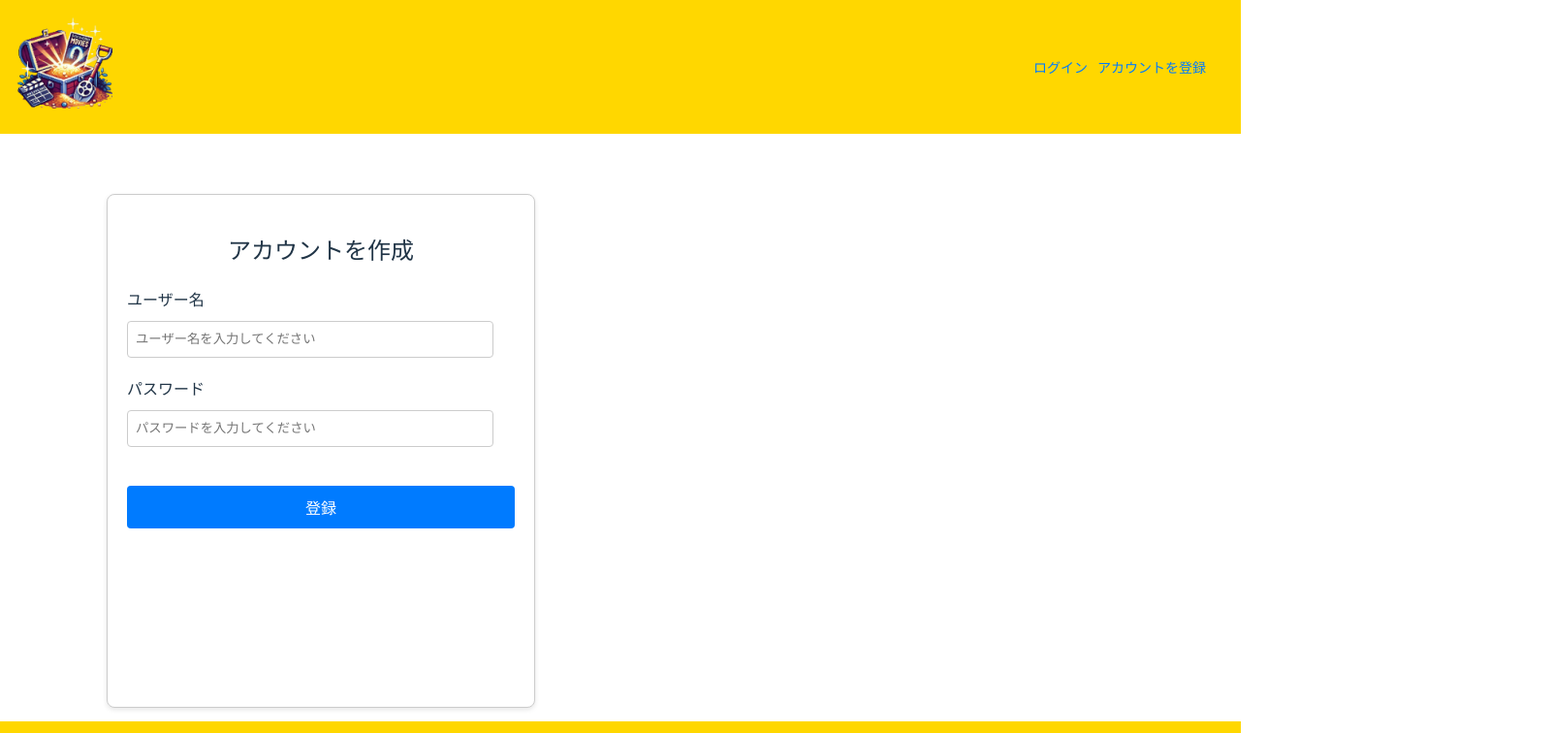
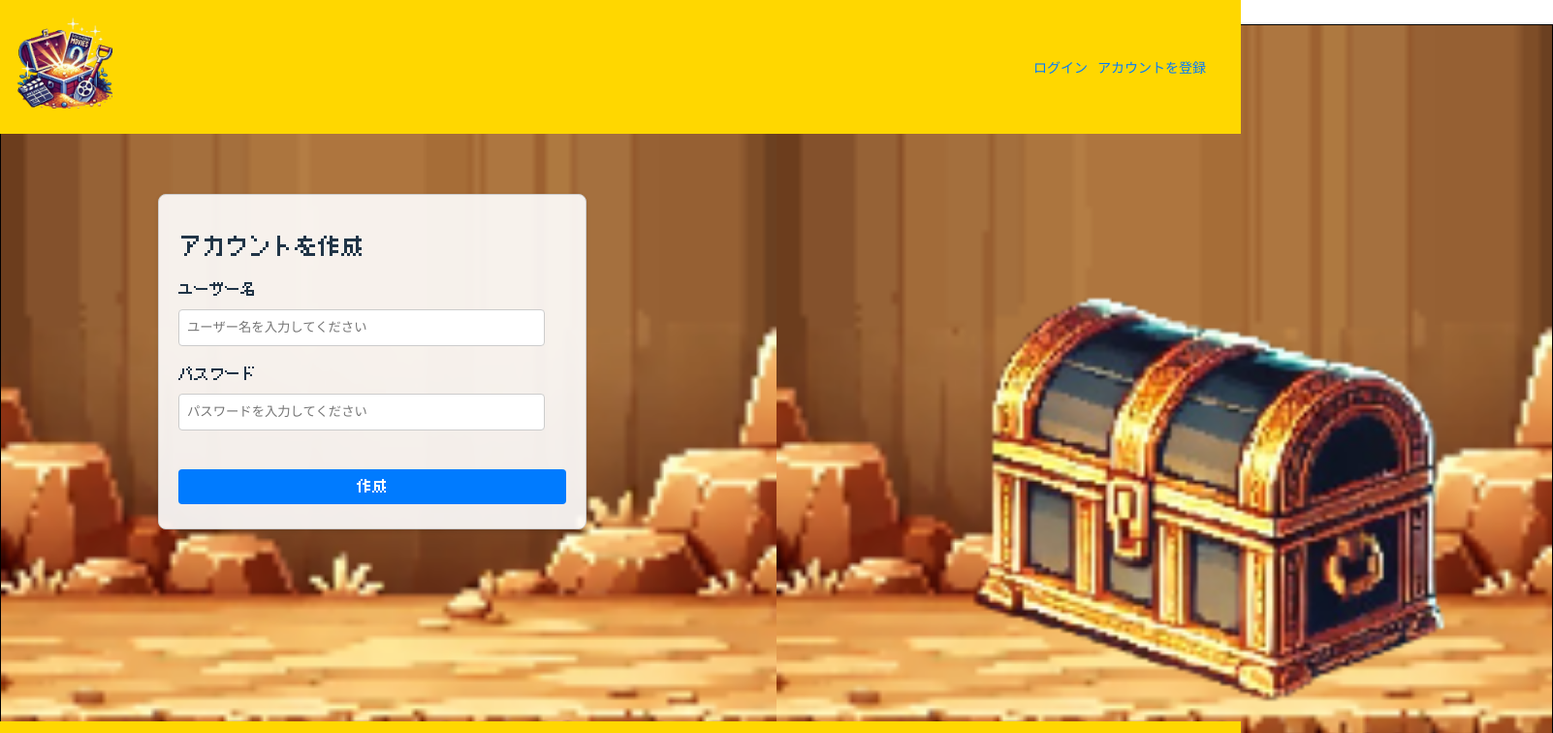
Before and after one commit to maixhashi/bokura_no_himitsukichi, a React (Vite) app in the folder frontend_src/node/frontend/: page /account-register in a window 1280 px wide. Shown: the top 756 px of the page at 97% size, 1602 px wide, since content can reach past the window. Built offline with nearby package versions, Linux system fonts and the light colour scheme; no server answers.

Commit message:
Feature_2025.01.25.13.17_アカウント登録画面の実装
[変更内容]
 - フロントエンド / React
   - アカウント登録画面の実装
     - 背景に宝箱を描画
     - 背景の宝箱をクリックで開けるようにする

```diff
--- a/frontend_src/node/frontend/src/AccountRegisterPage.tsx
+++ b/frontend_src/node/frontend/src/AccountRegisterPage.tsx
@@ -1,36 +1,138 @@
-import React, { useState } from 'react';
-import axios from 'axios';
-import Layout from './Layout';
-import './Form.css';
+import React, { useEffect, useRef, useState } from "react";
+import axios from "axios";
+import Layout from "./Layout";
+import { Treasure } from "./treasure";
+import { Map } from "./map";
+import "./Form.css";
+
+const SCREEN_WIDTH = 1600;
+const SCREEN_HEIGHT = 800;
+
+const mapData = [
+  [5, 5],
+];
+
+const TILE_SIZE = 800;
 
 const AccountRegisterPage: React.FC = () => {
-  const [username, setUsername] = useState('');
-  const [password, setPassword] = useState('');
-  const [message, setMessage] = useState('');
-  const [errorMessage, setErrorMessage] = useState('');
+  const [username, setUsername] = useState("");
+  const [password, setPassword] = useState("");
+  const [message, setMessage] = useState("");
+  const [errorMessage, setErrorMessage] = useState("");
+  const canvasRef = useRef<HTMLCanvasElement | null>(null);
+  const [treasure, setTreasure] = useState<Treasure | null>(null);
+  const [collectedRewards, setCollectedRewards] = useState<HTMLImageElement[]>(
+    []
+  );
+  const [gameMap, setGameMap] = useState<Map | null>(null);
+
+  // マップと宝箱の初期化
+  useEffect(() => {
+    if (canvasRef.current) {
+      const canvas = canvasRef.current;
+      const ctx = canvas.getContext("2d");
+
+      if (ctx) {
+        // マップの初期化
+        const newMap = new Map(mapData, TILE_SIZE);
+        setGameMap(newMap);
+
+        // 宝箱の初期化
+        const rewardImage = new Image();
+        rewardImage.src = "public/assets/rewards/movie_poster.png";
+
+        rewardImage.onload = () => {
+          console.log("Reward image loaded");
+          const newTreasure = new Treasure(150, 100, 0, rewardImage);
+          setTreasure(newTreasure); // 宝箱を設定
+        };
+
+        rewardImage.onerror = () => {
+          console.error("Failed to load reward image");
+        };
+      }
+    }
+  }, []);
+
+  // 描画ループ
+  useEffect(() => {
+    const canvas = canvasRef.current;
+    if (canvas && gameMap && treasure) {
+      const ctx = canvas.getContext("2d");
+      if (!ctx) return;
+
+      const draw = () => {
+        ctx.clearRect(0, 0, SCREEN_WIDTH, SCREEN_HEIGHT); // 画面クリア
+
+        // 背景タイルを描画
+        gameMap.draw(ctx, 0, 0, SCREEN_WIDTH, SCREEN_HEIGHT);
+
+        // 宝箱の点滅状態を更新
+        treasure.updateBlink();
+
+        // 宝箱と収集アイテムを描画
+        treasure.draw_on_toppage(ctx, 1000, 200);
+        treasure.drawCollectedRewards(ctx, collectedRewards);
+
+        // 次のフレームを描画
+        requestAnimationFrame(draw);
+      };
+
+      draw(); // 描画ループ開始
+    }
+  }, [gameMap, treasure, collectedRewards]);
+
+  // クリックイベントの追加
+  useEffect(() => {
+    const canvas = canvasRef.current;
+    if (canvas && treasure) {
+      const handleClick = (e: MouseEvent) => {
+        const rect = canvas.getBoundingClientRect();
+        const mouseX = e.clientX - rect.left;
+        const mouseY = e.clientY - rect.top;
+
+        // 宝箱のクリック判定
+        if (
+          mouseX >= treasure.x &&
+          mouseX <= treasure.x + treasure.width &&
+          mouseY >= treasure.y &&
+          mouseY <= treasure.y + treasure.height
+        ) {
+          console.log("Treasure clicked!");
+          treasure.open(collectedRewards);
+          setCollectedRewards([...collectedRewards]);
+        }
+      };
+
+      canvas.addEventListener("click", handleClick);
+      return () => {
+        canvas.removeEventListener("click", handleClick);
+      };
+    }
+  }, [treasure, collectedRewards]);
 
   const handleRegister = async (e: React.FormEvent) => {
     e.preventDefault();
-    setMessage('');
-    setErrorMessage('');
+    setMessage("");
+    setErrorMessage("");
 
     try {
-      const response = await axios.post('http://localhost:8000/api/register/', {
+      const response = await axios.post("http://localhost:8000/api/register/", {
         username,
         password,
       });
       setMessage(response.data.message);
-      setUsername('');
-      setPassword('');
+      setUsername("");
+      setPassword("");
     } catch (err: any) {
-      setErrorMessage(err.response?.data?.error || 'An unexpected error occurred.');
+      setErrorMessage(err.response?.data?.error || "An unexpected error occurred.");
     }
   };
 
   return (
     <Layout>
-      <div className="page-container">
-        <div className="form">
+      <div className="account-register-page-container">
+        <div className="form pixel-font">
           <h2>アカウントを作成</h2>
           <form onSubmit={handleRegister}>
             <div>
@@ -54,8 +156,17 @@ const AccountRegisterPage: React.FC = () => {
               />
             </div>
             {errorMessage && <p className="error-message">{errorMessage}</p>}
-            <button type="submit">登録</button>
+            <button type="submit">作成</button>
           </form>
+        </div>
+        <div className="canvas-container">
+          <canvas
+            className="canvas-account-register-page"
+            ref={canvasRef}
+            width={SCREEN_WIDTH}
+            height={SCREEN_HEIGHT}
+            style={{ border: "1px solid black" }}
+          ></canvas>
         </div>
       </div>
     </Layout>
--- a/frontend_src/node/frontend/src/Form.css
+++ b/frontend_src/node/frontend/src/Form.css
@@ -5,7 +5,14 @@
   padding: 10px; /* コンテナ全体の余白を調整 */
   box-sizing: border-box; /* パディング込みで幅を計算 */
   margin-left: 100px;
-  margin-top: 80px;
+  margin-top: 30px;
+}
+.account-register-page-container {
+  display: flex; /* フレックスボックスを使用 */
+  justify-content: flex-start; /* 子要素を左揃え */
+  /* height: calc(100vh - var(--header-height, 150px) - var(--footer-height, 100px)); ヘッダーとフッターの高さを考慮 */
+  height: 100vh;
+  box-sizing: border-box; /* パディング込みで幅を計算 */
 }
 
 .form {
@@ -16,7 +23,7 @@
   border-radius: 8px; /* 角丸効果 */
   box-shadow: 0 2px 5px rgba(0, 0, 0, 0.1); /* ボックスシャドウで立体感を追加 */
   background-color: #fff; /* 必要に応じて背景色を設定 */
-}
+} */
 
 .form h2 {
   text-align: center;
@@ -61,3 +68,32 @@
   text-align: center;
   margin-bottom: 15px;
 }
+
+.canvas-container {
+  position: relative;
+  width: 100%;
+  height: 100%;
+  /* margin-top: auto; */
+}
+
+.canvas-account-register-page {
+  position: absolute;
+  z-index: 0; /* キャンバスを背面に配置 */
+  top: 0;
+  left: 0;
+  /* height: 1000pt; */
+}
+
+.form {
+  position: absolute;
+  z-index: 10; /* フォームをキャンバスの前面に配置 */
+  top: 200px; /* キャンバスの上に配置 */
+  left: 30%; /* 横中央揃え */
+  transform: translateX(-50%); /* 中央揃え調整 */
+  min-width: 400px;
+  padding: 20px;
+  border: 1px solid #ccc;
+  border-radius: 8px;
+  box-shadow: 0 2px 5px rgba(0, 0, 0, 0.1);
+  background-color: rgba(255, 255, 255, 0.9); /* 半透明背景 */
+}
--- a/frontend_src/node/frontend/src/topPage.tsx
+++ b/frontend_src/node/frontend/src/topPage.tsx
@@ -6,7 +6,7 @@ import { Bocchama } from './Bocchama';
 import './TopPage.css';
 
 const TopPage: React.FC = () => {
-  const TILE_SIZE = 510;
+  const TILE_SIZE = 500;
   const canvasRef = useRef<HTMLCanvasElement>(null);
   const bocchamaRef = useRef<Bocchama | null>(null);
 
--- a/frontend_src/node/frontend/src/treasure.ts
+++ b/frontend_src/node/frontend/src/treasure.ts
@@ -48,6 +48,29 @@ export class Treasure {
       context.drawImage(this.image, this.x - camera.x, this.y - camera.y);
       // context.drawImage(this.image, this.x, this.y);
     }
+  }
+
+  draw_on_toppage(context: CanvasRenderingContext2D, x: number, y: number): void {
+    this.x = x; // クリック判定のためにx座標を更新
+    this.y = y; // クリック判定のためにy座標を更新
+
+    this.width = 500
+    this.height = 500
+
+    context.save(); // 現在の描画状態を保存
+
+    // 描画位置を基準にスケールを反転（-1で反転）
+    context.translate(x + this.width / 2, y + this.height / 2); // 中心点に移動
+    context.scale(-1, 1); // X軸方向に反転
+    context.translate(-(x + this.width / 2), -(y + this.height / 2)); // 元の位置に戻す
+
+    if (!this.isOpened) {
+      context.drawImage(this.image, x, y, this.width, this.height);
+    } else {
+      context.drawImage(this.imageOpened, x, y, this.width, this.height);
+    }
+
+    context.restore(); // 描画状態を元に戻す
   }
 
   update(mapInstance: Map): void {
```
